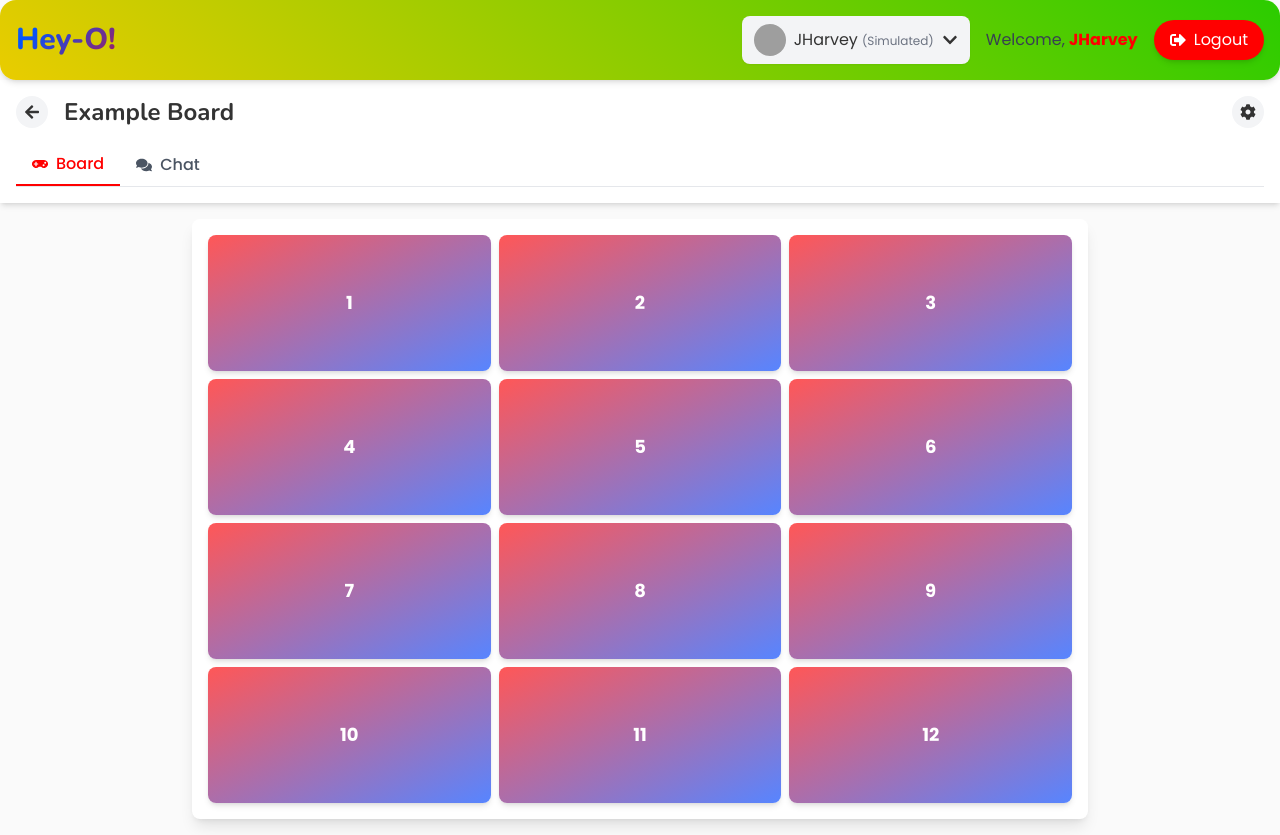
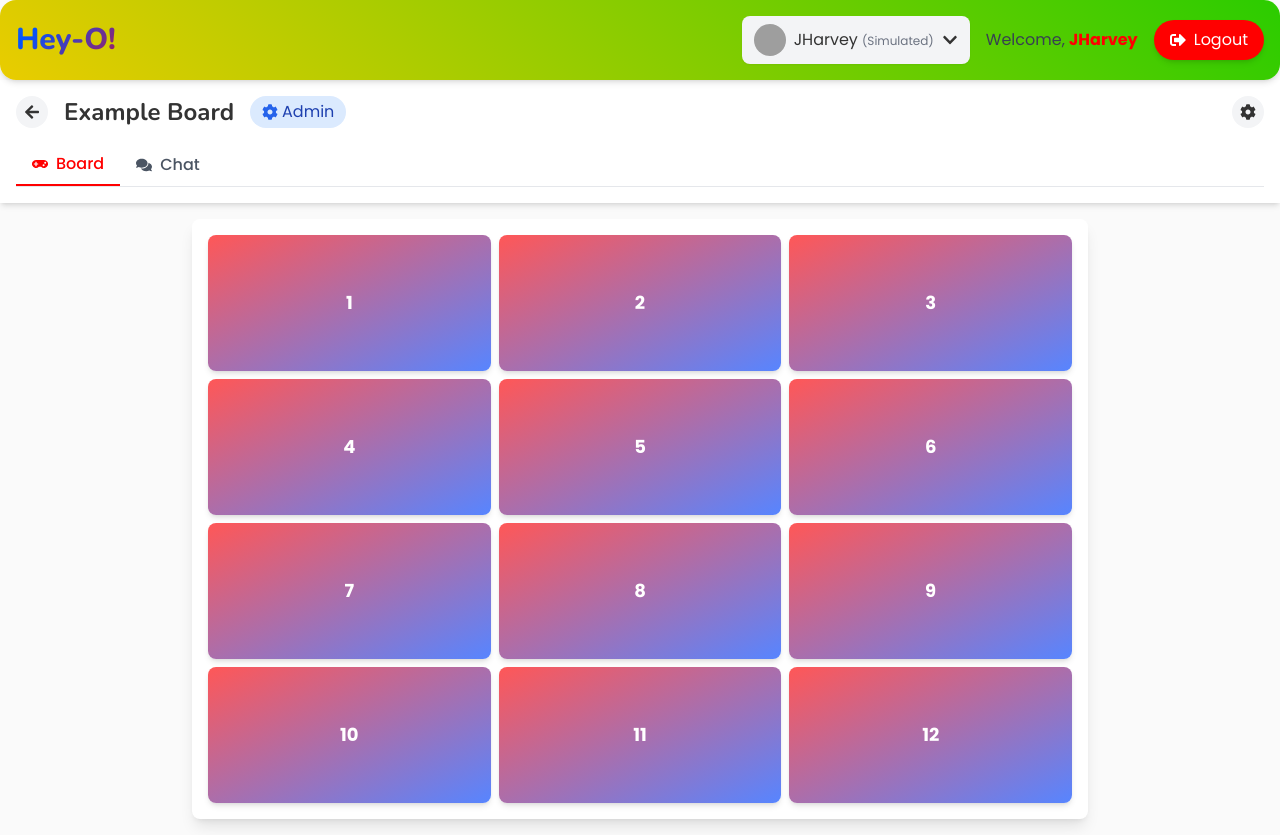
Before and after one commit to Heiny002/HeyO, a React (Create React App) app in the folder client/: page /game/1 in a window 1280 px wide. Built offline with nearby package versions, Linux system fonts and the light colour scheme; sample sign-in values are in the browser's storage; grey boxes are pictures that could not be loaded.

Commit message:
Allow admins to approve/deny suggested tiles and manage game items

```diff
--- a/client/src/pages/GameBoard.js
+++ b/client/src/pages/GameBoard.js
@@ -58,6 +58,7 @@ const GameBoard = () => {
 
   // Add after user declaration around line 12
   const [isGameCreator, setIsGameCreator] = useState(false);
+  const [isAdmin, setIsAdmin] = useState(false);
 
   // Calculate minimum required items
   const calculateMinItems = (rows, columns) => {
@@ -81,6 +82,11 @@ const GameBoard = () => {
         setIsGameCreator(true);
       }
 
+      // Check if current user is an admin
+      if (user?.isAdmin) {
+        setIsAdmin(true);
+      }
+
       setLoading(false);
     } else {
       // In a real app, you would fetch the game data from an API
@@ -102,10 +108,15 @@ const GameBoard = () => {
           setIsGameCreator(true);
         }
 
+        // Check if current user is an admin
+        if (user?.isAdmin) {
+          setIsAdmin(true);
+        }
+
         setLoading(false);
       }, 1000);
     }
-  }, [id, location.state, currentUser]);
+  }, [id, location.state, currentUser, user]);
 
   // Load user-specific game state from localStorage
   useEffect(() => {
@@ -789,6 +800,13 @@ const GameBoard = () => {
                   Winner: {winner}
                 </div>
               )}
+
+              {isAdmin && (
+                <div className="ml-4 bg-blue-100 text-blue-800 px-3 py-1 rounded-full flex items-center">
+                  <FaCog className="mr-1 text-blue-600" />
+                  Admin
+                </div>
+              )}
             </div>
 
             {/* Admin button for generating dummy items */}
@@ -1102,8 +1120,8 @@ const GameBoard = () => {
                               </div>
                             )}
 
-                            {/* Tile suggestion approval button - only visible to game creator */}
-                            {isSuggestionMessage && !gameStarted && isGameCreator && !shouldHideFromUser && (
+                            {/* Tile suggestion approval button - visible to game creator or admin */}
+                            {isSuggestionMessage && !gameStarted && (isGameCreator || isAdmin) && !shouldHideFromUser && (
                               <div className="mt-2 flex justify-end">
                                 <button
                                   className="btn-primary text-xs px-2 py-1"
@@ -1181,7 +1199,7 @@ const GameBoard = () => {
                       ({items.length} / {minItemsRequired})
                     </p>
 
-                    {isGameCreator && (
+                    {(isGameCreator || isAdmin) && (
                       <form onSubmit={handleAddItem} className="flex mb-4">
                         <input
                           type="text"
@@ -1203,7 +1221,7 @@ const GameBoard = () => {
                       </form>
                     )}
 
-                    {hasEnoughItems && !gameStarted && isGameCreator && (
+                    {hasEnoughItems && !gameStarted && (isGameCreator || isAdmin) && (
                       <motion.button
                         onClick={handleStartGame}
                         className="btn-success w-full mb-4 flex items-center justify-center"
@@ -1221,7 +1239,7 @@ const GameBoard = () => {
                             <li key={item.id} className="bg-white p-3 rounded-md shadow-sm flex justify-between items-center">
                               <span className="font-medium">
                                 {index + 1}. {getItemDisplayText(item)}
-                                {isGameCreator && item.hiddenFrom && item.hiddenFrom.length > 0 && (
+                                {(isGameCreator || isAdmin) && item.hiddenFrom && item.hiddenFrom.length > 0 && (
                                   <span className="text-xs text-gray-500 ml-2">
                                     (Hidden from: {item.hiddenFrom.join(', ')})
                                   </span>
```
